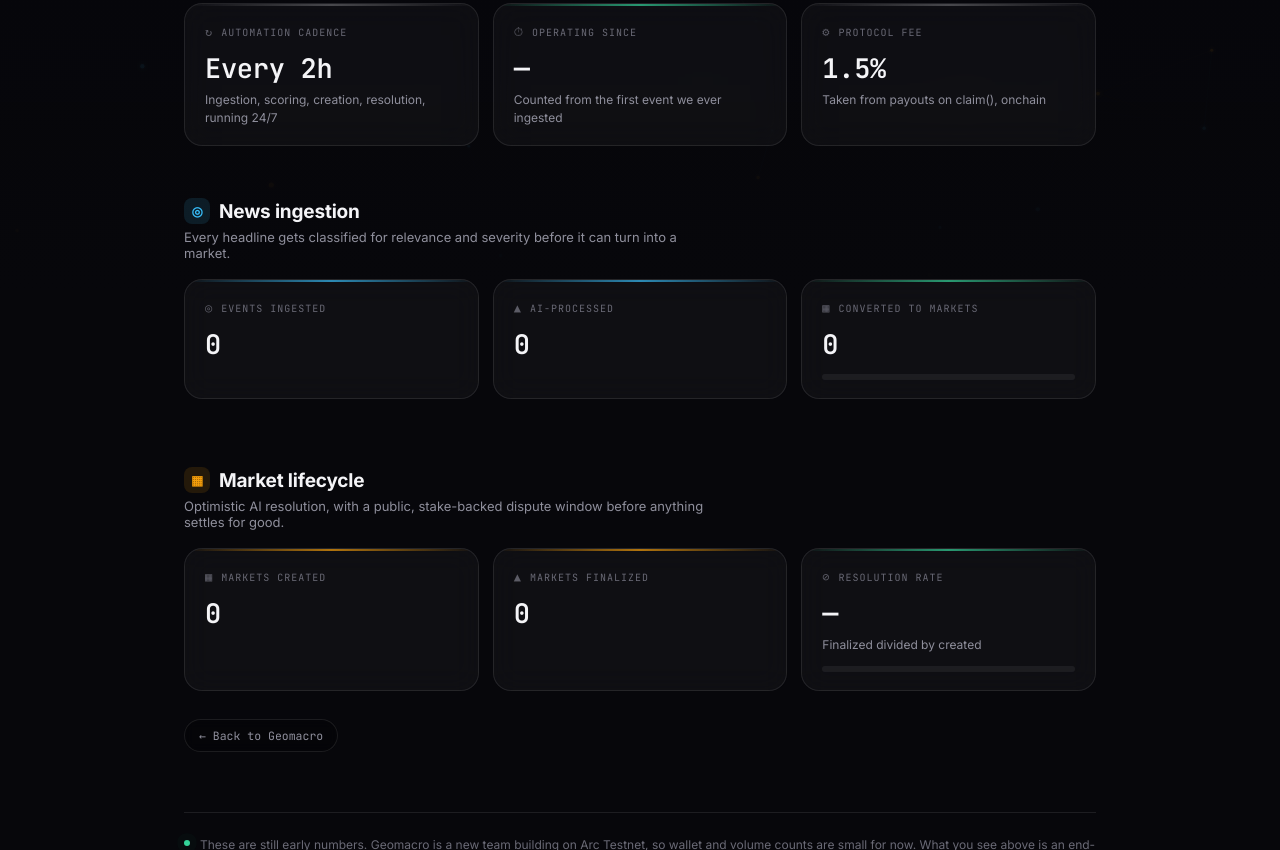
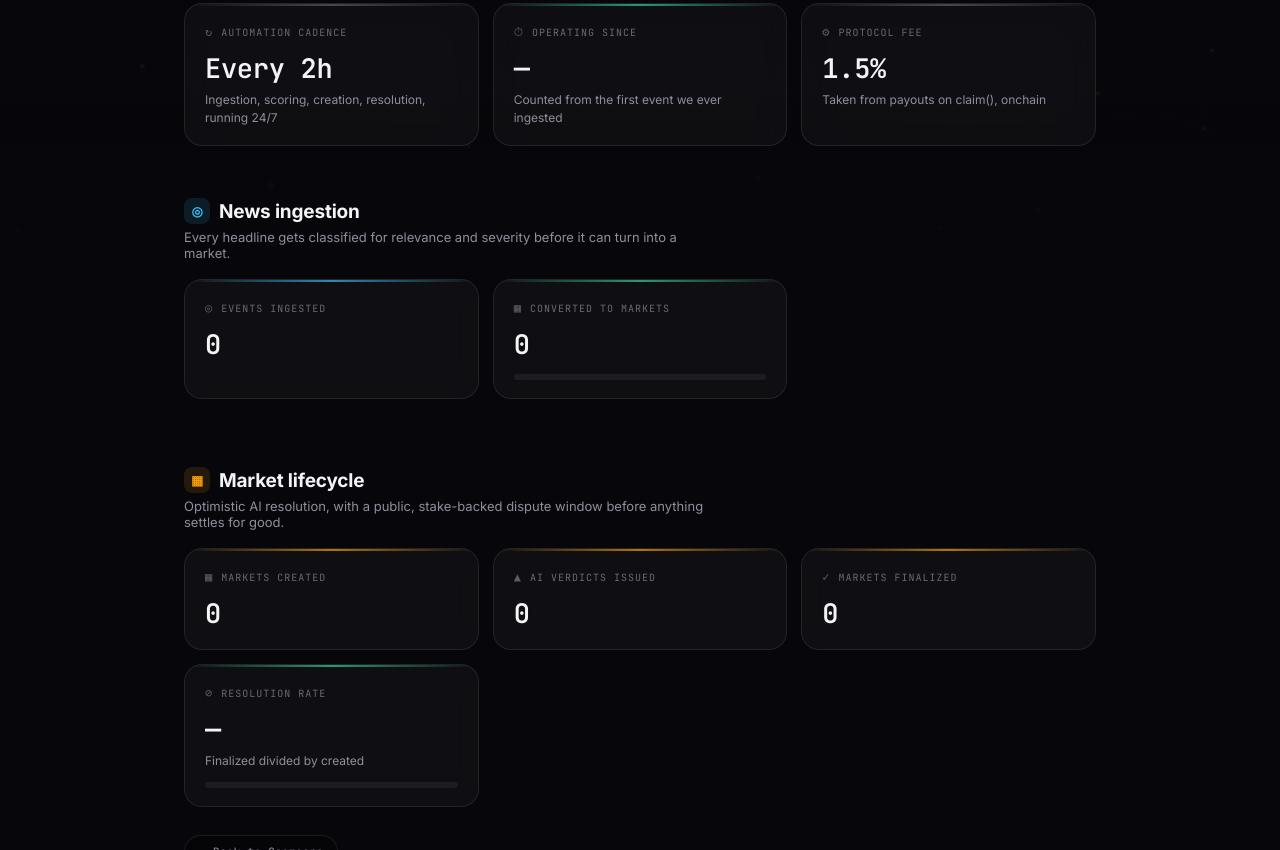
Before and after one commit to blocknine0/geomacro-analytics, a plain HTML site: page index.html in a window 1280 px wide. Shown: the part 389-1239 px from the top of the page. Drawn offline with nearby package versions, Linux system fonts and the light colour scheme; no server answers.

Commit message:
Update index.html

```diff
--- a/index.html
+++ b/index.html
@@ -185,10 +185,6 @@
           <div class="card-label"><span class="card-icon">◎</span> Events ingested</div>
           <div class="card-value" id="events-ingested">—</div>
         </div>
-        <div class="card tone-dove">
-          <div class="card-label"><span class="card-icon">▲</span> AI-processed</div>
-          <div class="card-value" id="events-ai-processed">—</div>
-        </div>
         <div class="card tone-success">
           <div class="card-label"><span class="card-icon">▦</span> Converted to markets</div>
           <div class="card-value" id="markets-created">—</div>
@@ -210,7 +206,11 @@
           <div class="card-value" id="markets-created-2">—</div>
         </div>
         <div class="card tone-hawk">
-          <div class="card-label"><span class="card-icon">▲</span> Markets finalized</div>
+          <div class="card-label"><span class="card-icon">▲</span> AI verdicts issued</div>
+          <div class="card-value" id="events-ai-processed">—</div>
+        </div>
+        <div class="card tone-hawk">
+          <div class="card-label"><span class="card-icon">✓</span> Markets finalized</div>
           <div class="card-value" id="markets-resolved">—</div>
         </div>
         <div class="card tone-success">
```
